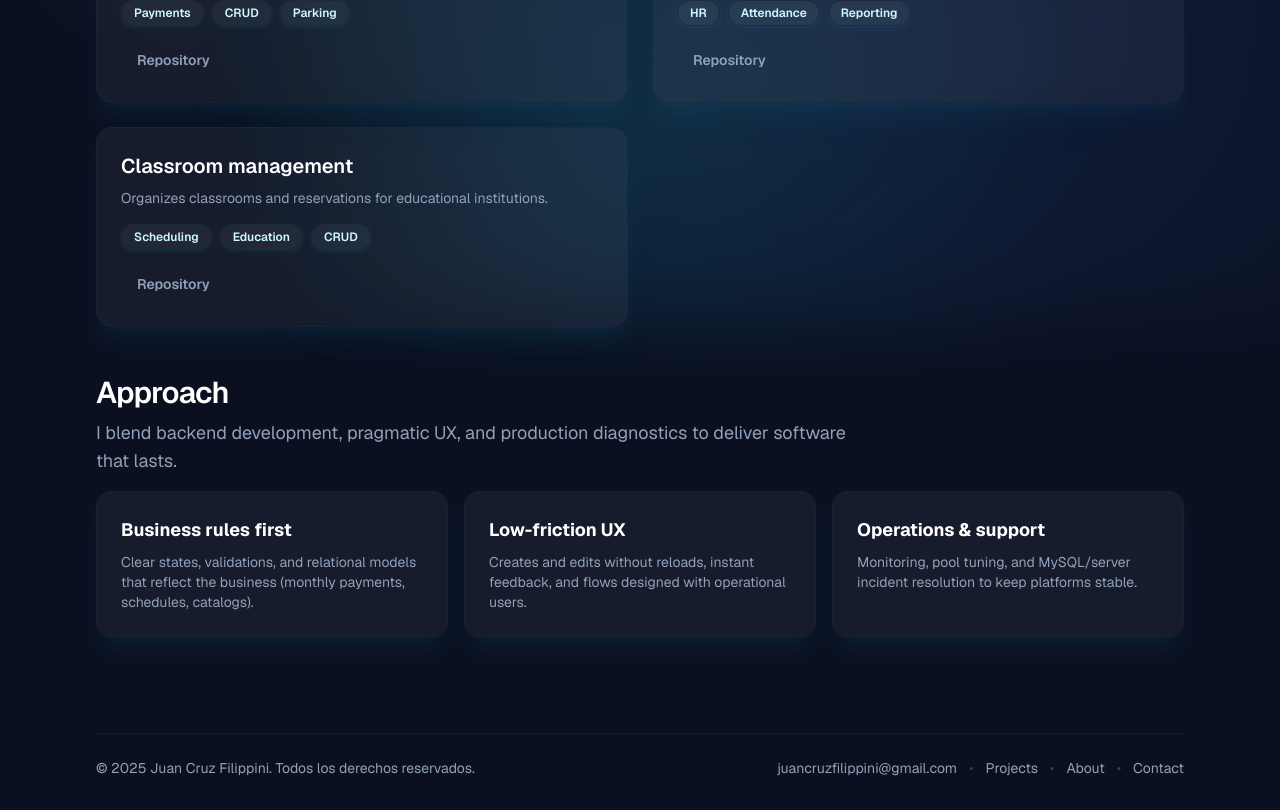
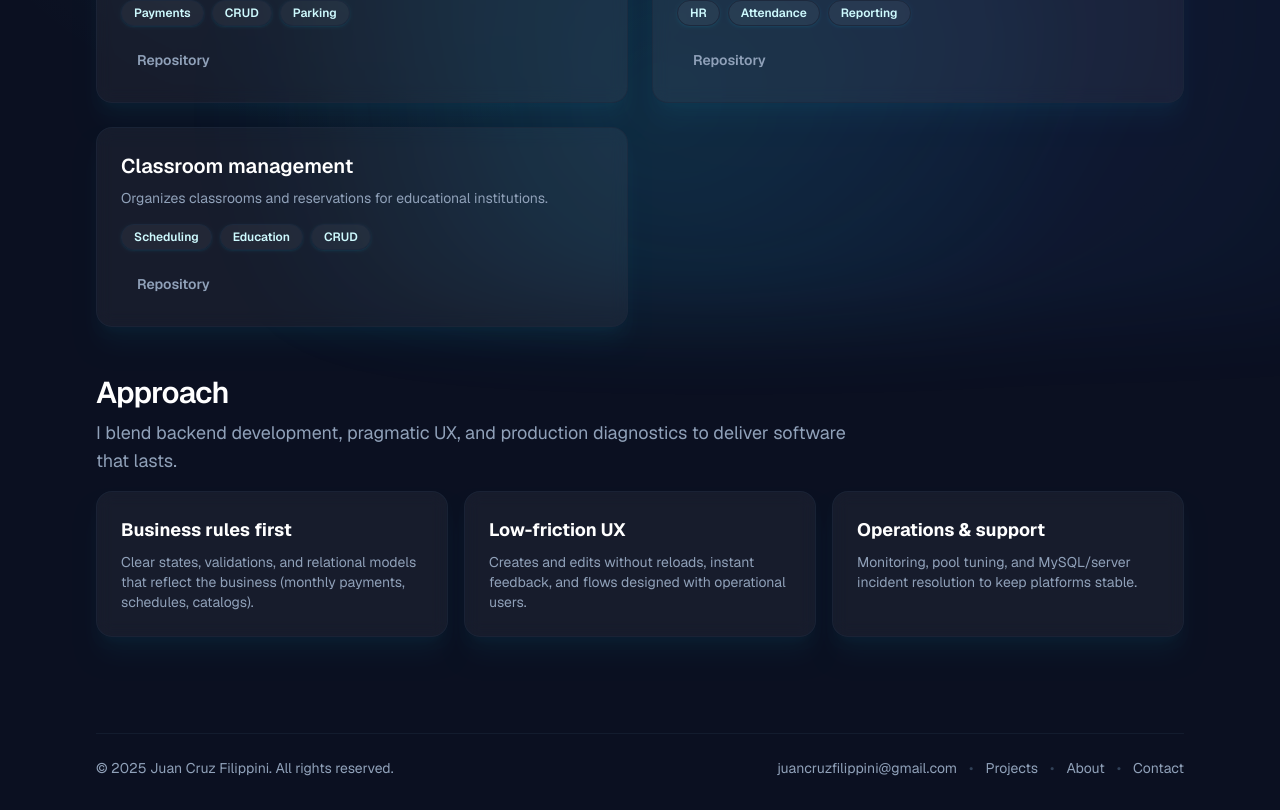
Before and after one commit to juancruzfilippini/portfolio, a Next.js app: page / in a window 1280 px wide. Shown: the part 684-1494 px from the top of the page. Built offline with nearby package versions, Linux system fonts and the light colour scheme.

Commit message:
arregle los derechos reservados en ambos idiomas

```diff
--- a/src/components/Footer.tsx
+++ b/src/components/Footer.tsx
@@ -7,7 +7,7 @@ export default function Footer() {
   const { t } = useLanguage();
   return (
     <footer className="mt-12 flex flex-col gap-4 border-t border-slate-800/50 pt-6 text-sm text-slate-400 sm:flex-row sm:items-center sm:justify-between">
-      <p className="text-slate-400">© {new Date().getFullYear()} Juan Cruz Filippini.   Todos los derechos reservados. {t.footer.rights}</p>
+      <p className="text-slate-400">© {new Date().getFullYear()} Juan Cruz Filippini. {t.footer.rights}</p>
       <div className="flex flex-wrap items-center gap-3">
         <Link href="mailto:juancruzfilippini@gmail.com" className="hover:text-white">
           juancruzfilippini@gmail.com
--- a/src/data/translations.ts
+++ b/src/data/translations.ts
@@ -188,7 +188,7 @@ export const translations: Record<Language, Translations> = {
         "",
     },
     footer: {
-      rights: "",
+      rights: "Todos los derechos reservados.",
       projects: "Proyectos",
       about: "Sobre mí",
       contact: "Contacto",
@@ -303,7 +303,7 @@ export const translations: Record<Language, Translations> = {
         "",
     },
     footer: {
-      rights: "",
+      rights: "All rights reserved.",
       projects: "Projects",
       about: "About",
       contact: "Contact",
```
